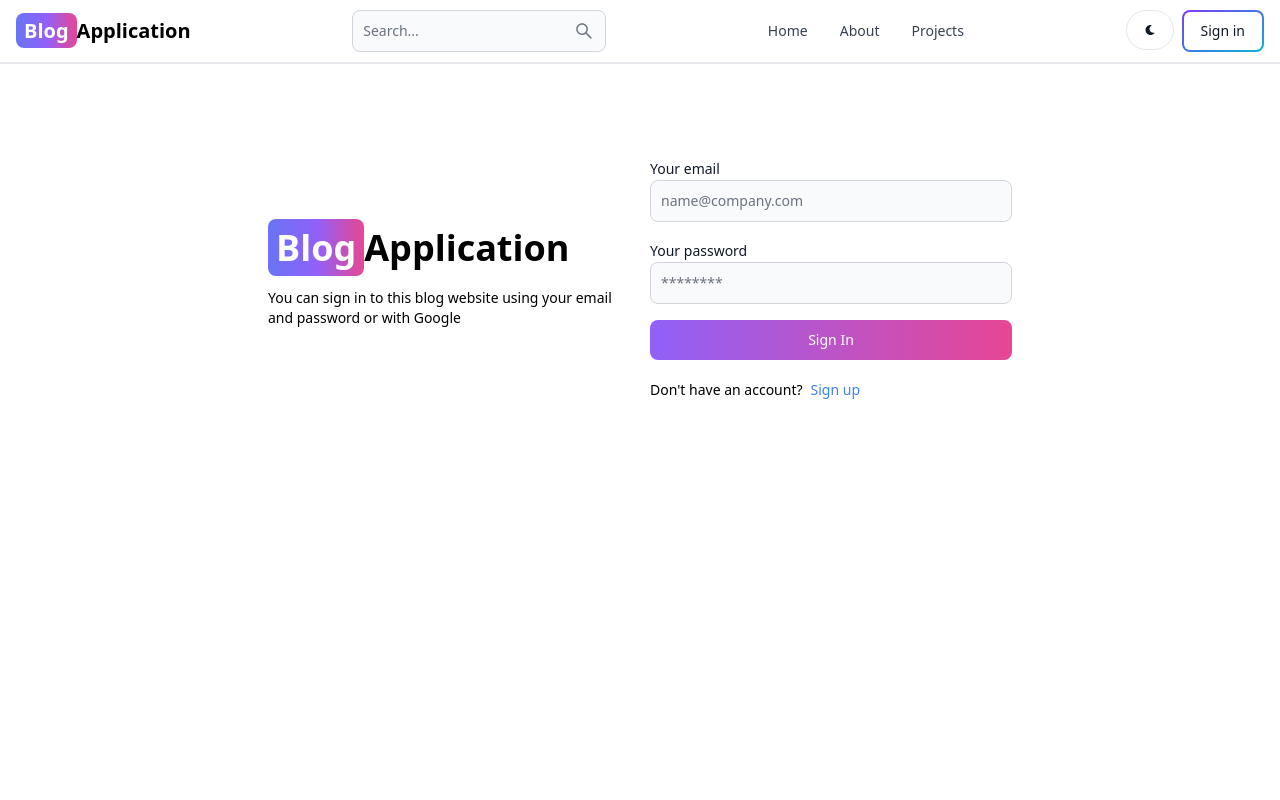
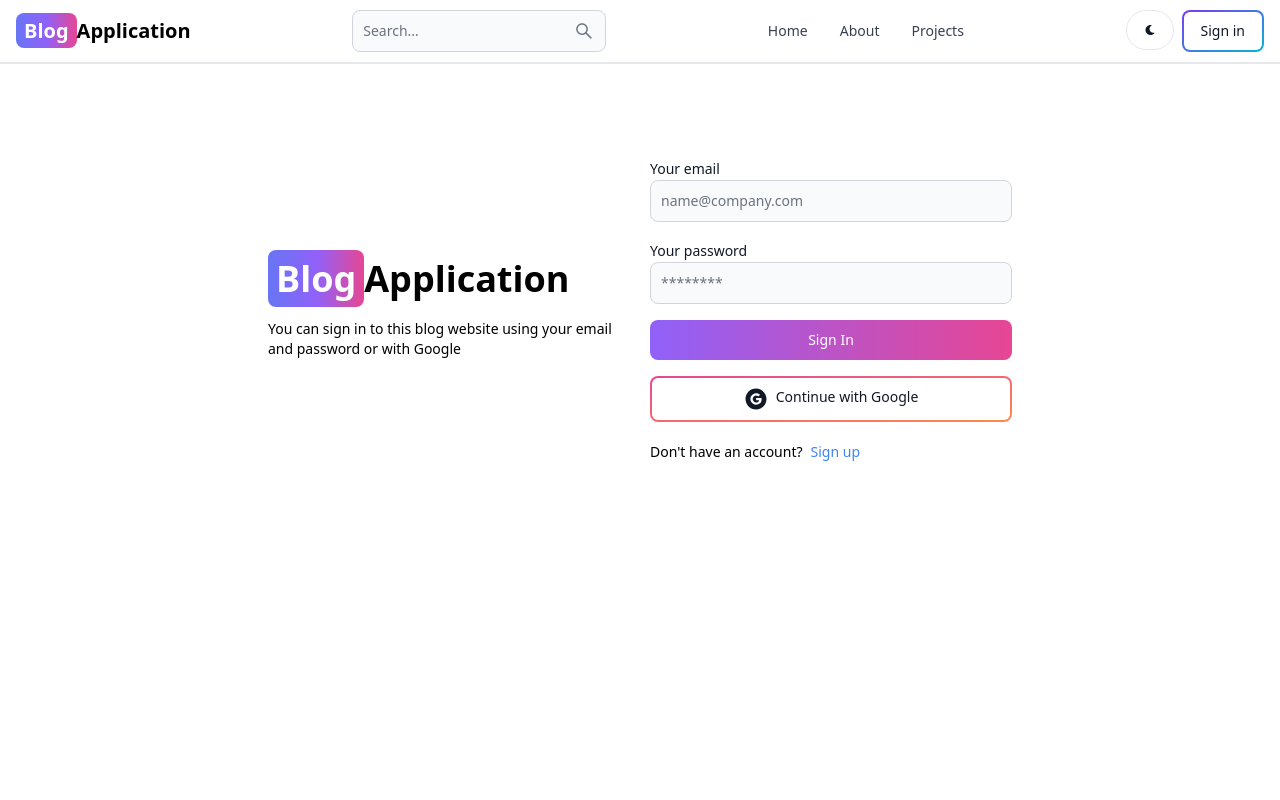
Before and after one commit to CabbitKheema/Blog-Application-Frontend, a React (Vite) app: page /sign-in in a window 1280 px wide. Shown: the top 800 px of the page. Built offline with nearby package versions, Linux system fonts and the light colour scheme; no server answers.

Commit message:
Added google OAuth functionality using firebase sdk

```diff
--- a/package.json
+++ b/package.json
@@ -11,7 +11,8 @@
   },
   "dependencies": {
     "@reduxjs/toolkit": "^2.2.3",
-    "firebase": "^10.7.1",
+    "dotenv": "^16.4.5",
+    "firebase": "^10.11.0",
     "flowbite-react": "^0.7.0",
     "moment": "^2.29.4",
     "react": "^18.2.0",
--- /dev/null
+++ b/src/components/OAuth.jsx
@@ -0,0 +1,53 @@
+import { GoogleAuthProvider, getAuth, signInWithPopup } from "firebase/auth";
+import { Button } from "flowbite-react";
+import { AiFillGoogleCircle } from "react-icons/ai";
+import { app } from "../firebase";
+import { useDispatch } from "react-redux";
+import { signInFailure, signInSuccess } from "../redux/user/userSlice";
+import { useNavigate } from "react-router-dom";
+
+export default function OAuth() {
+  const auth = getAuth(app);
+  const dispatch = useDispatch();
+  const navigate = useNavigate();
+
+  const handleGoogleClick = async () => {
+    const provider = new GoogleAuthProvider();
+    provider.setCustomParameters({ prompt: "select_account" });
+    try {
+      const resultFromGoogle = await signInWithPopup(auth, provider);
+      const res = await fetch("/api/auth/google", {
+        method: "POST",
+        headers: { "Content-Type": "application/json" },
+        body: JSON.stringify({
+          name: resultFromGoogle.user.displayName,
+          email: resultFromGoogle.user.email,
+          googlePhotoUrl: resultFromGoogle.user.photoURL,
+        }),
+      });
+      const data = await res.json();
+      if (data.success === false) {
+        // setLoading(false);
+        // return setErrorMessage(data.message);
+        dispatch(signInFailure(data.message));
+      }
+      if (res.ok) {
+        dispatch(signInSuccess(data));
+        navigate("/");
+      }
+    } catch (err) {
+      dispatch(signInFailure(err.message));
+    }
+  };
+  return (
+    <Button
+      type="button"
+      gradientDuoTone="pinkToOrange"
+      outline
+      onClick={handleGoogleClick}
+    >
+      <AiFillGoogleCircle className="w-6 h-6 mr-2" />
+      Continue with Google
+    </Button>
+  );
+}
--- /dev/null
+++ b/src/firebase.js
@@ -0,0 +1,17 @@
+// Import the functions you need from the SDKs you need
+import { initializeApp } from "firebase/app";
+// TODO: Add SDKs for Firebase products that you want to use
+// https://firebase.google.com/docs/web/setup#available-libraries
+
+// Your web app's Firebase configuration
+const firebaseConfig = {
+  apiKey: import.meta.env.VITE_FIREBASE_API_KEY,
+  authDomain: "blog-application-fabb5.firebaseapp.com",
+  projectId: "blog-application-fabb5",
+  storageBucket: "blog-application-fabb5.appspot.com",
+  messagingSenderId: "189658148005",
+  appId: "1:189658148005:web:65585a28cd0b6c61bc314c",
+};
+
+// Initialize Firebase
+export const app = initializeApp(firebaseConfig);
--- a/src/pages/Signin.jsx
+++ b/src/pages/Signin.jsx
@@ -7,6 +7,7 @@
   signInFailure,
 } from "../redux/user/userSlice";
 import { useDispatch, useSelector } from "react-redux";
+import OAuth from "../components/OAuth";
 
 export default function Signin() {
   const [formData, setFormData] = useState({});
@@ -105,6 +106,7 @@
                 "Sign In"
               )}
             </Button>
+            <OAuth />
           </form>
           <div className="flex gap-2 text-sm mt-5">
             <span>Don&apos;t have an account?</span>
--- a/src/pages/Signup.jsx
+++ b/src/pages/Signup.jsx
@@ -1,6 +1,7 @@
 import { Link, useNavigate } from "react-router-dom";
 import { Alert, Button, Label, Spinner, TextInput } from "flowbite-react";
 import { useState } from "react";
+import OAuth from "../components/OAuth";
 
 export default function Signup() {
   const [formData, setFormData] = useState({});
@@ -100,6 +101,7 @@
                 "Sign Up"
               )}
             </Button>
+            <OAuth />
           </form>
           <div className="flex gap-2 text-sm mt-5">
             <span>Already have an account?</span>
```
Also changed, not shown: 2 other files (tests, documents, lock files or other folders).
